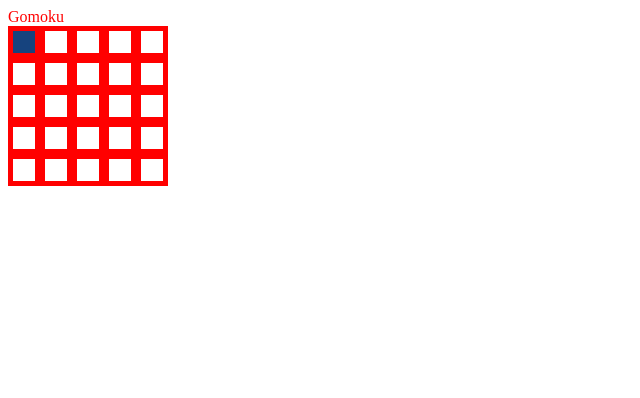
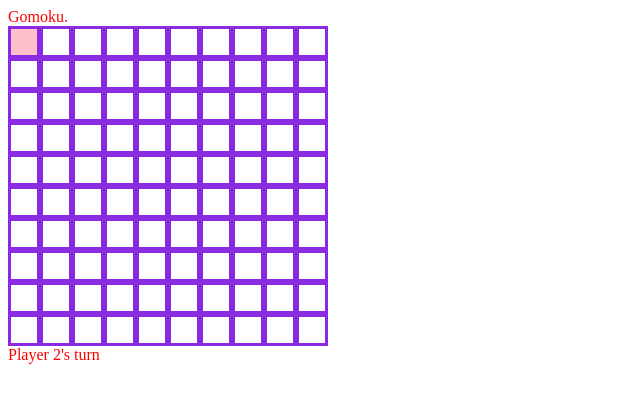
Before and after one commit to ChantellePe/gomoku-typescript, a website built with Parcel: page index.html in a window 1280 px wide. Both pictures are taken after a click on the element 24 px from the left and 42 px from the top of the page. Shown: the whole page, without its empty margins (0-640 px from the left). Built offline with nearby package versions, Linux system fonts and the light colour scheme.

Commit message:
Player class with basic functionality added

```diff
--- /dev/null
+++ b/Player.js
@@ -0,0 +1,35 @@
+"use strict";
+Object.defineProperty(exports, "__esModule", { value: true });
+class Player {
+    constructor(playerId, isTurn = false) {
+        this.playerId = playerId;
+        this.isTurn = isTurn;
+    }
+    isCurrentPlayer() {
+        if (this.isTurn === true) {
+            return true;
+        }
+        return false;
+    }
+    nextPlayer(Player) {
+        if (this.isCurrentPlayer()) {
+            const text = "Player " + this.playerId + 's turn';
+            this.isTurn = false;
+            Player.isTurn = true;
+            Player.displayCurrentPlayer();
+        }
+        console.log(Player);
+    }
+    displayCurrentPlayer() {
+        var _a, _b;
+        (_a = document.getElementById('playerTurn')) === null || _a === void 0 ? void 0 : _a.remove();
+        const element = document.createElement('div');
+        element.setAttribute('id', 'playerTurn');
+        const textNode = document.createTextNode("Player " + this.playerId + "\'s turn");
+        element.appendChild(textNode);
+        (_b = document.getElementById("main")) === null || _b === void 0 ? void 0 : _b.appendChild(element);
+    }
+}
+exports.default = Player;
+exports.playerone = new Player(1, true);
+exports.playertwo = new Player(2);
--- /dev/null
+++ b/Player.ts
@@ -0,0 +1,47 @@
+
+export default class Player {
+    playerId: number
+    isTurn: Boolean
+
+
+
+    constructor(playerId: number, isTurn: boolean = false) {
+        this.playerId = playerId
+        this.isTurn = isTurn
+
+    }
+
+
+    isCurrentPlayer(): boolean {
+        if (this.isTurn === true) {
+            return true;
+        }
+        return false;
+
+
+    }
+
+    nextPlayer(Player: Player) {
+        if (this.isCurrentPlayer()) {
+            const text = "Player " + this.playerId + 's turn';
+            this.isTurn = false;
+            Player.isTurn = true;
+            Player.displayCurrentPlayer();
+        }
+
+        console.log(Player)
+
+    }
+
+    displayCurrentPlayer(): void {
+        document.getElementById('playerTurn')?.remove()
+        const element = document.createElement('div')
+        element.setAttribute('id', 'playerTurn')
+        const textNode = document.createTextNode("Player " + this.playerId + "\'s turn");
+        element.appendChild(textNode);
+        document.getElementById("main")?.appendChild(element)
+    }
+}
+
+export const playerone = new Player(1, true);
+export const playertwo = new Player(2);
--- a/Square.js
+++ b/Square.js
@@ -1,28 +1,36 @@
+"use strict";
+Object.defineProperty(exports, "__esModule", { value: true });
+const Player_1 = require("./Player");
 var STATUS;
 (function (STATUS) {
     STATUS["AVAILABLE"] = "AVAILABLE";
     STATUS["OCCUPIED"] = "OCCUPIED";
     STATUS["SELECTED"] = "SELECTED";
 })(STATUS || (STATUS = {}));
-export default class Square {
+class Square {
     constructor(id, isOccupied = false) {
         this.id = id;
-        this.status = isOccupied ? STATUS.OCCUPIED : STATUS.AVAILABLE;
+        this.status = STATUS.AVAILABLE;
         this.element = document.createElement('div');
         this.element.classList.add('square');
-        this.element.classList.add(this.status.toLowerCase());
+        this.element.classList.add('available');
         this.element.addEventListener('click', () => {
             this.handleClick();
         });
     }
     handleClick() {
-        if (this.status === STATUS.OCCUPIED)
-            return;
-        this.element.classList.remove(this.status.toLowerCase());
-        this.status = this.status === STATUS.AVAILABLE ? STATUS.SELECTED : STATUS.AVAILABLE;
-        this.element.classList.add(this.status.toLowerCase());
+        this.element.classList.remove('available');
+        if (Player_1.playerone.isCurrentPlayer()) {
+            this.element.classList.add('playerone');
+            Player_1.playerone.nextPlayer(Player_1.playertwo);
+        }
+        else {
+            this.element.classList.add('playertwo');
+            Player_1.playertwo.nextPlayer(Player_1.playerone);
+        }
     }
     get isSelected() {
         return this.status === STATUS.SELECTED;
     }
 }
+exports.default = Square;
--- a/grid.js
+++ b/grid.js
@@ -1,15 +1,23 @@
+"use strict";
+var __importDefault = (this && this.__importDefault) || function (mod) {
+    return (mod && mod.__esModule) ? mod : { "default": mod };
+};
 var _a;
-import Row from './row';
-export default class Grid {
+Object.defineProperty(exports, "__esModule", { value: true });
+const row_1 = __importDefault(require("./row"));
+const Player_1 = require("./Player");
+class Grid {
     constructor(rowNumber, squareNumberPerRow) {
         this.selectedSeats = [];
         this.rows = Array.from({ length: rowNumber }).map((_, index) => {
-            return new Row(index, squareNumberPerRow);
+            return new row_1.default(index, squareNumberPerRow);
         });
         this.element = document.createElement('div');
         this.element.classList.add('grid');
         this.element.append(...this.rows.map((row) => row.element));
     }
 }
-const grid1 = new Grid(5, 5);
+exports.default = Grid;
+const grid1 = new Grid(10, 10);
 (_a = document.getElementById("main")) === null || _a === void 0 ? void 0 : _a.appendChild(grid1.element);
+Player_1.playerone.displayCurrentPlayer();
--- a/index.html
+++ b/index.html
@@ -11,7 +11,7 @@
 </head>
 
 <body>
-  <header>Gomoku<header>
+  <header>Gomoku.<header>
       <main id="main"></main>
 </body>
 
--- a/row.js
+++ b/row.js
@@ -1,10 +1,15 @@
-import Square from './Square';
-export default class Row {
+"use strict";
+var __importDefault = (this && this.__importDefault) || function (mod) {
+    return (mod && mod.__esModule) ? mod : { "default": mod };
+};
+Object.defineProperty(exports, "__esModule", { value: true });
+const Square_1 = __importDefault(require("./Square"));
+class Row {
     constructor(id, squareNumber, occupiedSquares = []) {
         this.id = id;
         this.squares = Array.from({ length: squareNumber }).map((_, index) => {
             const squareID = squareNumber * id + index;
-            return new Square(squareID, false);
+            return new Square_1.default(squareID, false);
         });
         this.element = document.createElement('div');
         this.element.classList.add('row');
@@ -14,3 +19,4 @@ export default class Row {
         return this.squares.filter((squares) => squares.isSelected).map((squares) => squares.id);
     }
 }
+exports.default = Row;
--- a/style.css
+++ b/style.css
@@ -1,13 +1,19 @@
 .square {
     height: 2rem;
     width: 2rem;
-    border: 5px solid red;
+    border: 3px solid blueviolet;
     box-sizing: border-box;
     cursor: pointer;
 }
 
-.square.selected {
-    background-color: #16437E;
+.selected {}
+
+.playerone {
+    background-color: pink;
+}
+
+.playertwo {
+    background-color: gold;
 }
 
 .square.available {
@@ -15,7 +21,6 @@
 }
 
 .square.occupied {
-    background-color: black;
     cursor: not-allowed;
 }
 
@@ -27,6 +32,7 @@
     display: flex;
     flex-direction: column;
 
+
 }
 
 header {
```
Also changed, not shown: Square.ts (+28 -12 lines), grid.ts (+8 -1 lines).
